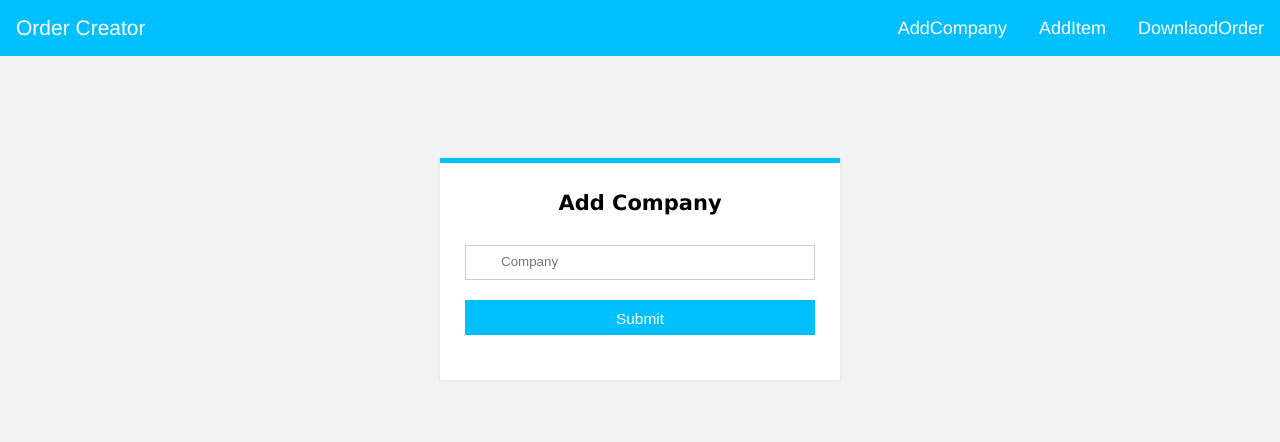
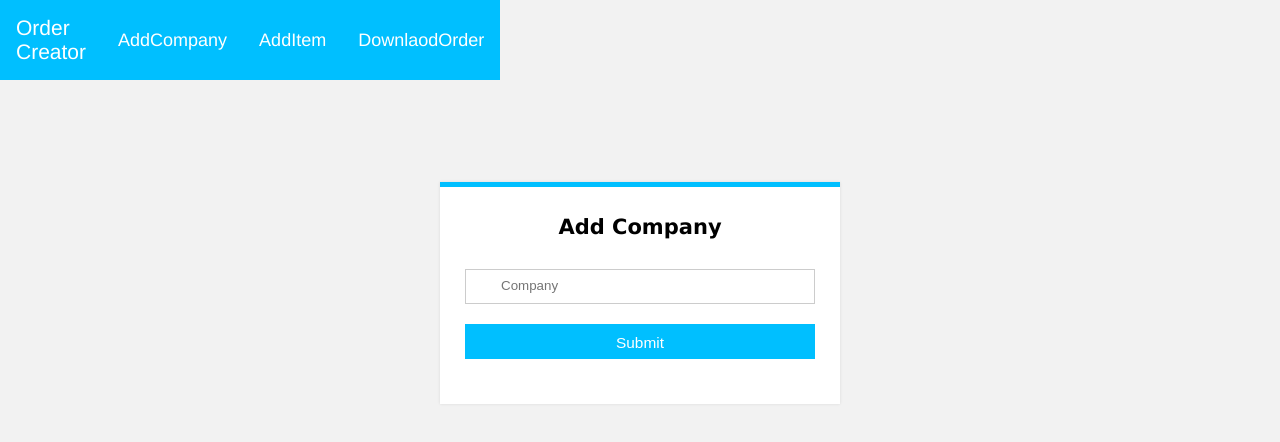
Before and after one commit to jai111/order-management, a React (Create React App) app in the folder client/: page /addcompany in a window 1280 px wide. Shown: the top 442 px of the page. Built offline with nearby package versions, Linux system fonts and the light colour scheme.

Commit message:
First Commit

```diff
--- a/client/src/components/views/NavBar/NavBar.css
+++ b/client/src/components/views/NavBar/NavBar.css
@@ -9,7 +9,7 @@ main {
 .navbar {
     display: flex;
     align-items: center;
-
+    width: 500px;
     background: #00bfff;
     color: white;
     font-family: Helvetica;
```
